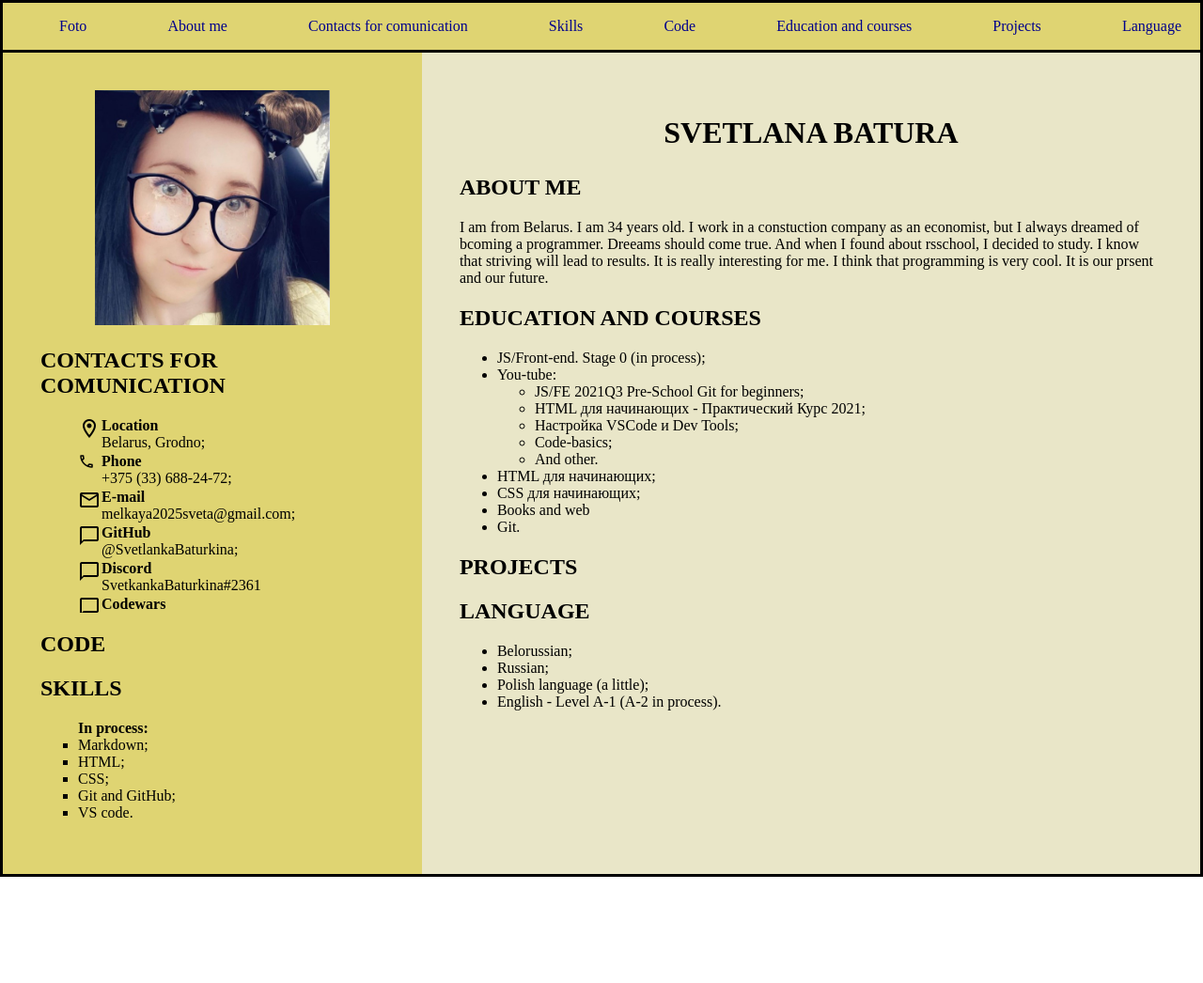
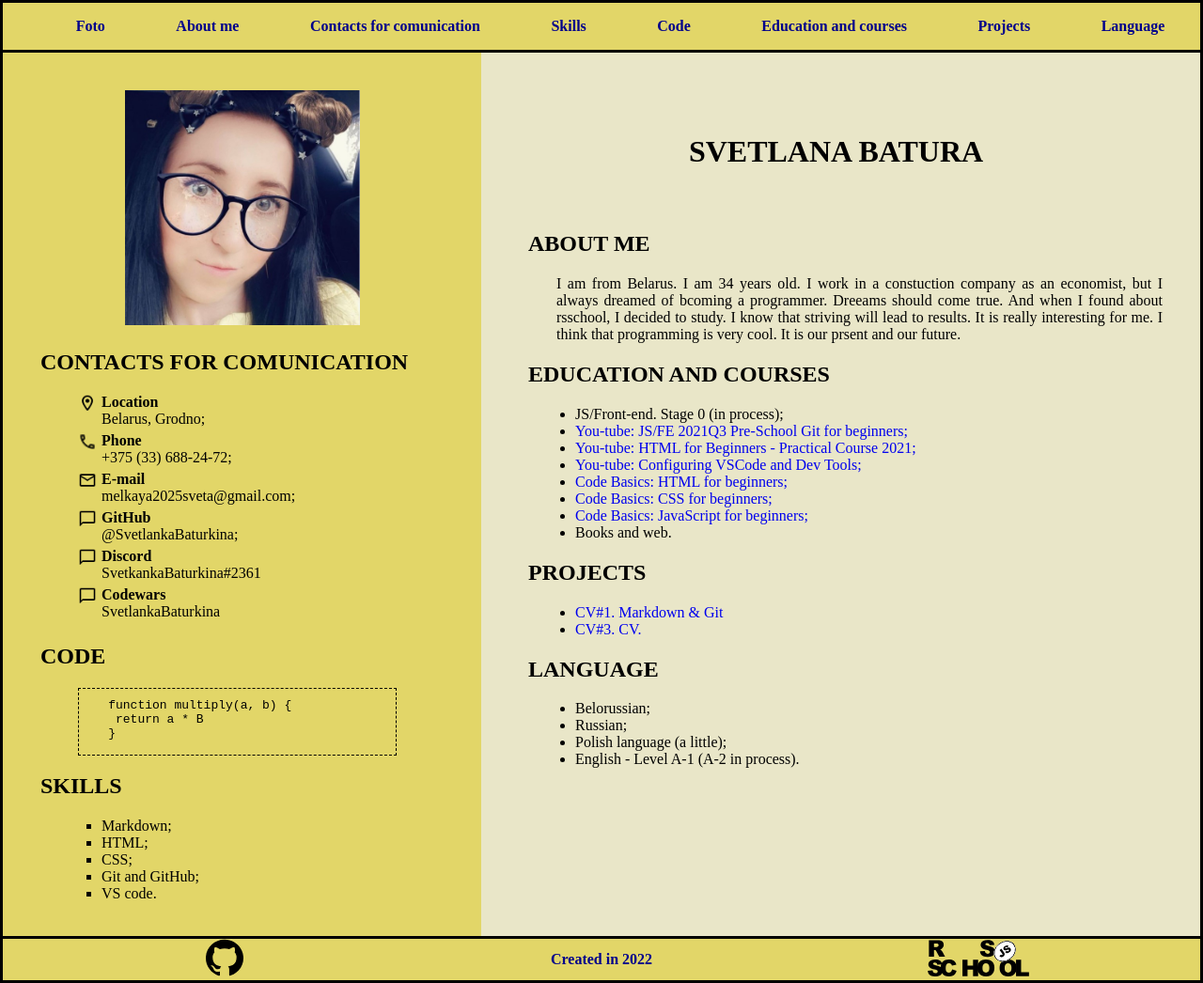
Before and after one commit to SvetlankaBaturkina/rsschool-cv, a plain HTML site: page index.html in a window 1280 px wide. Shown: the whole page at 94% size. Before the commit the page ends 933 px from the top, so only its background shows below. Drawn offline with Linux system fonts and the light colour scheme.

Commit message:
feat: add footer

```diff
--- a/index.html
+++ b/index.html
@@ -10,8 +10,7 @@
 </head>
 <body>
     <header>
-        <div class="container"></div>
-        <nav class="nav">
+        <div class="container">
             <ul class="nav-list">
                 <li class="nav-item"><a href="#foto" class="nav-link">Foto</a></li>
                 <li class="nav-item"><a href="#about_me" class="nav-link">About me</a></li>
@@ -22,50 +21,47 @@
                 <li class="nav-item"><a href="#projects" class="nav-link">Projects</a></li>
                 <li class="nav-item"><a href="#language" class="nav-link">Language</a></li>
             </ul>
-        </nav>
+        </div>
     </header>
-
     <main>
         <div class="container">
             <div class="main-container-1">
                 <section class="section" id="foto">
-                    <img src="assets/img/Foto.jpg" alt="My foto">
+                    <h2><img src="assets/img/Foto.jpg" alt="My foto"></h2>
                 </section>
-
                 <section class="section" id="contacts_for_communication">
                     <h2 class="section-title-contacts">CONTACTS FOR COMUNICATION</h2>
                         <ul>
-                            <li class="location">
-                                <b>Location</b>
-                                <p>Belarus, Grodno;</p></li>
-                            <li class="phone">
-                                <b>Phone</b>
-                                <p>+375 (33) 688-24-72;</p></li>
-                            <li class="e-mail"><b>E-mail</b>
-                                <p>melkaya2025sveta@gmail.com;</p></li>
-                            <li class="github"><b>GitHub</b>
-                                <p>@SvetlankaBaturkina;</p></li>
-                            <li class="discord"><b>Discord</b>
-                                <p>SvetkankaBaturkina#2361</p></li>
-                            <li class="codewars"><b>Codewars</b>
-
-                                <p></p></li>
+                            <li class="location-1">Location</li>
+                            <li class="location-2">Belarus, Grodno;</li>
+                            <li class="phone-1">Phone</li>
+                            <li class="phone-2">+375 (33) 688-24-72;</li>
+                            <li class="e-mail-1">E-mail</li>
+                            <li class="e-mail-2">melkaya2025sveta@gmail.com;</li>
+                            <li class="github-1">GitHub</li>
+                            <li class="github-2">@SvetlankaBaturkina;</li>
+                            <li class="discord-1">Discord</li>
+                            <li class="discord-2">SvetkankaBaturkina#2361</li>
+                            <li class="codewars-1">Codewars</li>
+                            <li class="codewars-2">SvetlankaBaturkina</li>
                         </ul>
                 </section>
-
-                <section class="section" class="section" id="code">
-                    <h2 class="section-title">CODE</h2>
+                <section class="section" id="code">
+                    <h2 class="section-code">CODE</h2>
+                    <pre>    function multiply(a, b) {
+     return a * B
+    }
+                    </pre>
                 </section>
-
                 <section class="section" id="skills">
                     <h2 class="section-title-skills">SKILLS</h2>
-                    <ul><span><strong>In process:</strong></span>
+                    <ul class="list">
                         <li>Markdown;</li>
-                            <li>HTML;</li>
-                            <li>CSS;</li>
-                            <li>Git and GitHub;</li>
-                            <li>VS code.</li>
-                    </lu>
+                        <li>HTML;</li>
+                        <li>CSS;</li>
+                        <li>Git and GitHub;</li>
+                        <li>VS code.</li>
+                    </ul>
                 </section>
             </div>
 
@@ -78,30 +74,29 @@
 
                 <section class="section" id="education_and_courses">
                     <h2 class="section-title">EDUCATION AND COURSES</h2>
-                        <ul>
+                        <ul class="list">
                             <li>JS/Front-end. Stage 0 (in process);</li>
-                            <li>You-tube: </li>
-                                <ul>
-                                    <li>JS/FE 2021Q3 Pre-School Git for beginners;</li>
-                                    <li>HTML для начинающих - Практический Курс 2021;</li>
-                                    <li>Настройка VSCode и Dev Tools;</li>
-                                    <li>Code-basics;</li>
-                                    <li>And other.</li>
-                                </ul>
-                            <li>HTML для начинающих;</li>
-                            <li>CSS для начинающих;</li>
-                            <li>Books and web</li>
-                            <li>Git.</li>
+                            <li><a href="https://www.youtube.com/watch?v=6q0GHJ_Pbk4&list=PL9MZ1Hz0tPK7-GgYuy8oYxo4gGzdXz8pp&index=3&t=10s" target="_blank">You-tube: JS/FE 2021Q3 Pre-School Git for beginners;</a></li>
+                            <li><a href="https://www.youtube.com/watch?v=DOEtVdkKwcU&list=PL9MZ1Hz0tPK7-GgYuy8oYxo4gGzdXz8pp&index=6&t=992s" target="_blank">You-tube: HTML for Beginners - Practical Course 2021;</a></li>
+                            <li><a href="https://www.youtube.com/watch?v=kTpIBAmKPwo&list=PL9MZ1Hz0tPK7-GgYuy8oYxo4gGzdXz8pp&index=8&t=5342s" target="_blank">You-tube: Configuring VSCode and Dev Tools;</a></li>
+                            <li><a href="https://ru.code-basics.com/languages/html" target="_blank">Code Basics: HTML for beginners;</a></li>
+                            <li><a href="https://ru.code-basics.com/languages/css" target="_blank">Code Basics: CSS for beginners;</a></li>
+                            <li><a href="https://ru.code-basics.com/languages/javascript" target="_blank">Code Basics: JavaScript for beginners;</a></li>
+                            <li>Books and web.</li>
                         </ul>
                  </section>
 
                 <section class="section" id="projects">
                     <h2 class="section-title">PROJECTS</h2>
+                    <ul class="list">
+                       <li><a href="https://SvetlankaBaturkina.github.io/rsschool-cv/cv" target="_blank">CV#1. Markdown & Git</a></li>
+                       <li><a href="https://SvetlankaBaturkina.github.io/rsschool-cv" target="_blank">CV#3. CV.</a></li>
+                    </ul>
                 </section>
 
                 <section class="section" id="language">
                     <h2 class="section-title">LANGUAGE</h2>
-                        <ul>
+                        <ul class="list">
                             <li>Belorussian;</li>
                             <li>Russian;</li>
                             <li>Polish language (a little);</li>
@@ -113,7 +108,13 @@
     </main>
 
     <footer>
-        <div class="container"></div>
+        <div class="container">
+            <div class="footer">
+                <a href="https://SvetlankaBaturkina.github.io/rsschool-cv" target="_blank"><img src="assets/svg/github.svg" alt="GitHub"></a>
+                <b>Created in 2022</b>
+                <a href="https://rs.school/js-stage0" target="_blank"><img src="assets/svg/rs_school_js.svg" alt="Rsschool"></a>
+            </div>
+        </div>
     </footer>
 
 </body>
--- a/style.css
+++ b/style.css
@@ -2,29 +2,38 @@
     font-family:  Luciano Vergara;
     src: url("assets/fonts/JuliusSansOne-Regular.ttf");
 }
+
 * {
     box-sizing: border-box;
 }
+
+@media (max-width: 768px) {
+    .section {
+        width: 100%;
+    }
+}
+
 html {
     scroll-behavior: smoot;
 }
 
 body {
-    min-height: 100vh;
+    height: auto;
     margin: 0;
     padding: 0;
-    display: flex;
-    flex-direction: column;
-    justify-content: space-between;
 }
+
 .container {
     display: flex;
     max-width: 1440px;
     margin: 0 auto;
 }
+
 .nav-list {
     display: flex;
-    justify-content: space-between;
+    flex-wrap: wrap;
+    width: 100%;
+    justify-content: space-around;
     align-items: center;
     list-style: none;
     margin: 0px auto;
@@ -35,50 +44,71 @@ body {
     line-height: 50px;
     text-decoration: none;
     color: darkblue;
+    font-weight: bold;
     transition: 3s;
+    margin: 0 auto;
+}
+
+.nav {
+    max-width: 1440px;
 }
 
 .main-container-1 {
-    width: 35%;
-    padding: 40px 40px;
-    background-color: rgb(223, 212, 114);
+    width: 40%;
+    padding: 20px 40px;
+    background-color: rgb(226, 214, 104);
+    border-top: 0px;
+    border-bottom: 0px;
+    border-left: 3px;
+    border-right: 0px;
+    border-style: solid;
+    border-color: black;
 }
 
 .main-container-2 {
-    width: 65%;
-    padding: 40px 40px;
+    max-width: 60%;
+    padding: 0px 40px 100px 20px;
     background-color: rgb(233, 230, 200);
+    border-top: 0px;
+    border-bottom: 0px;
+    border-left: 0px;
+    border-right: 3px;
+    border-style: solid;
+    border-color: black;
+}
+
+h1 {
+    font-size: 2em;
+    text-align: center;
+    padding: 60px 30px 40px 40px;
+}
+
+#about_me p {
+    padding: 0 0 0 60px;
 }
 
 main {
     padding: 0 20 0 0px;
-    border-top: 0px;
-    border-bottom: 3px;
-    border-left: 3px;
-    border-right: 3px;
-    border-style: solid;
-    border-color: black;
 }
 
 img {
     width: 250px;
     height: 250px;
     text-align: center;
-}
-
-h1 {
-    font-size: 2em;
-    text-align: center;
+    padding: auto;
 }
 
 header {
+    width: 100%;
+    max-width: 1440px;
+    margin: 0 auto;
     border-top: 3px;
     border-bottom: 3px;
     border-left: 3px;
     border-right: 3px;
     border-style: solid;
     border-color: black;
-    background-color: rgb(223, 212, 114);
+    background-color: rgb(226, 214, 104);
 }
 
 section#foto {
@@ -88,37 +118,135 @@ section#foto {
 #contacts_for_communication ul {
     list-style-type: none;
 }
+
 #skills ul {
     list-style-type: square;
+    padding: 0px 25px;
 }
 
-.phone {
+#skills ol {
+    list-style-type: none;
+}
+
+.phone-1 {
     background: url("assets/svg/call3.png") no-repeat;
+    background-size: 20px;
     padding-left: 25px;
+    font-weight: bold;
 }
-.e-mail {
+
+.phone-2 {
+    padding-left: 25px;
+    padding-bottom: 5px;
+}
+
+.e-mail-1 {
     background: url("assets/svg/e-mail.png") no-repeat;
+    background-size: 20px;
     padding-left: 25px;
+    font-weight: bold;
 }
-.location {
+
+.e-mail-2 {
+    padding-left: 25px;
+    padding-bottom: 5px;
+}
+
+.location-1 {
     background: url("assets/svg/location.png") no-repeat;
+    background-size: 20px;
     padding-left: 25px;
+    font-weight: bold;
 }
-.github {
+
+.location-2 {
+    padding-left: 25px;
+    padding-bottom: 5px;
+}
+
+.github-1 {
     background: url("assets/svg/chat.png") no-repeat;
+    background-size: 20px;
     padding-left: 25px;
+    font-weight: bold;
 }
-.discord {
+
+.github-2 {
+    padding-left: 25px;
+    padding-bottom: 5px;
+}
+
+.discord-1 {
     background: url("assets/svg/chat.png") no-repeat;
+    background-size: 20px;
     padding-left: 25px;
+    font-weight: bold;
 }
-.codewars {
+
+.discord-2 {
+    padding-left: 25px;
+    padding-bottom: 5px;
+}
+
+.codewars-1 {
     background: url("assets/svg/chat.png") no-repeat;
+    background-size: 20px;
     padding-left: 25px;
+    font-weight: bold;
 }
-.section p, span {
-    margin-block-start: 0em;
-    margin-block-end: 2px;
-    margin-inline-start: 0px;
-    margin-inline-end: 0px;
+
+.codewars-2 {
+    padding-left: 25px;
+    padding-bottom: 5px;
 }
+
+p {
+    text-align: justify;
+}
+
+.section-title  {
+    padding: 0px 40px 0px 30px;
+}
+
+.section-code  {
+    padding: 0px 0px 0px 0px;
+}
+
+ .footer img {
+    height: 40px;
+}
+
+.footer {
+    width: 100%;
+    display: flex;
+    justify-content: space-around;
+    align-items: center;
+    margin: 0px auto;
+    background-color: rgb(226, 214, 104);
+    color: darkblue;
+    border-top: 3px;
+    border-bottom: 3px;
+    border-left: 3px;
+    border-right: 3px;
+    border-style: solid;
+    border-color: black;
+}
+
+a {
+    text-decoration: none;
+}
+
+pre {
+    border-top: 1px;
+    border-bottom: 1px;
+    border-left: 1px;
+    border-right: 1px;
+    border-style: dashed;
+    border-color: black;
+    margin: 0px 50px 0px 40px;
+    padding: 10px 0px 0px 0px;
+}
+
+.list li {
+    margin-left: 40px;
+}
```
Also changed, not shown: assets/svg/github.svg (added), assets/svg/rs_school_js.svg (added), 1 other file.
